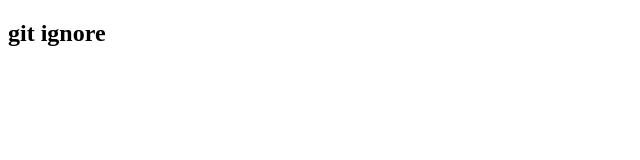
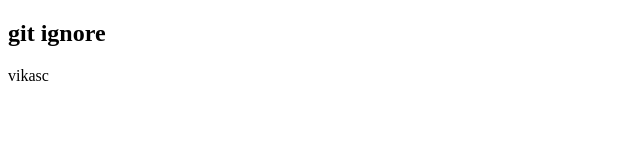
Before and after one commit to Vikas383153/Git-Ignore, a plain HTML site: page index.html in a window 1280 px wide. Shown: the full height of the page, 0-640 px from the left. Drawn offline with Linux system fonts and the light colour scheme.

Commit message:
git ignore file done

```diff
--- a/index.html
+++ b/index.html
@@ -7,6 +7,7 @@
 </head>
 <body>
     <h2>git ignore </h2>
+    vikasc
 
 </body>
 </html>
```
Also changed, not shown: app.js (added), password/home.html (added), style.css (added), 1 other file.
